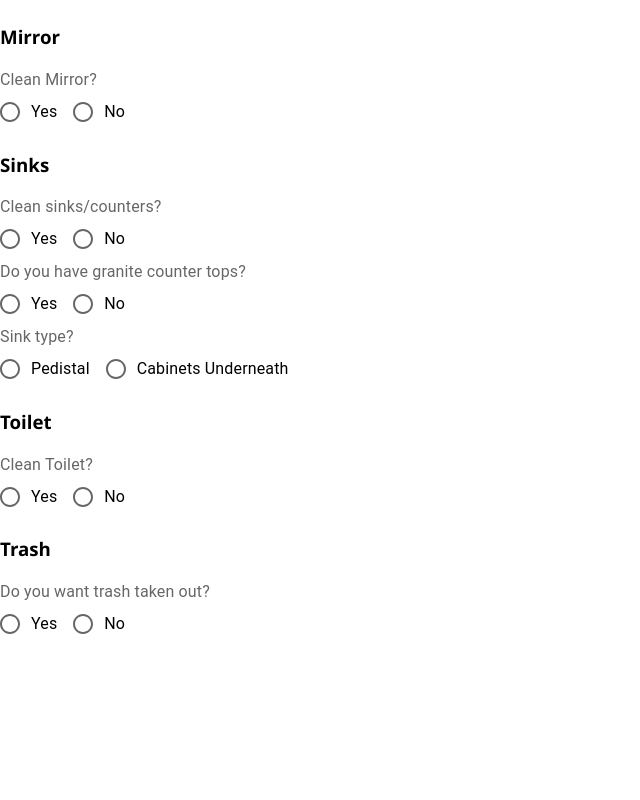
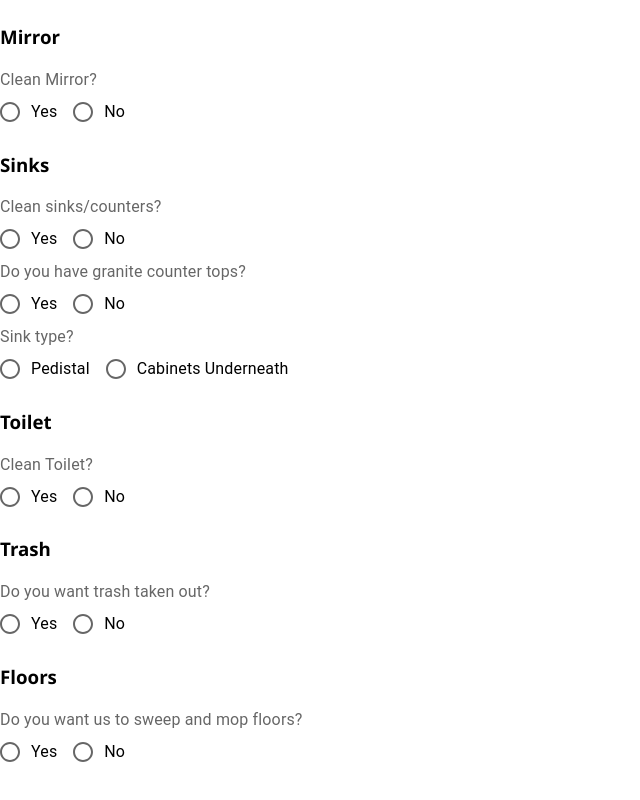
Before and after one commit to searley96/Honey-Does-App, a React (Create React App) app: page /#/bathroomForm in a window 1280 px wide. Shown: the part 192-992 px from the top of the page, without its empty margins (0-640 px from the left). Built offline with nearby package versions, Linux system fonts and the light colour scheme; no server answers.

Commit message:
created BathroomFloors component

```diff
--- /dev/null
+++ b/src/components/Client/Bathroom/BathroomFloors.jsx
@@ -0,0 +1,70 @@
+import React from "react";
+import { useDispatch } from "react-redux";
+import { useSelector } from "react-redux";
+import {
+  FormControl,
+  FormGroup,
+  RadioGroup,
+  FormLabel,
+  FormControlLabel,
+  Radio,
+} from "@mui/material";
+
+function BathroomFloors() {
+
+  const bathroom = useSelector((store) => store.clientBathroomReducer);
+  const dispatch = useDispatch();
+
+    return (
+        <>
+        <h3>Floors</h3>
+        <FormGroup>
+          <FormControl>
+            <FormLabel>Do you want us to sweep and mop floors?</FormLabel>
+            <RadioGroup
+            aria-labelledby="sweep-mop"
+            name="sweep-mop"
+            row
+            value={bathroom.sweep_mop_floor}
+            onChange={(event) =>
+              dispatch({
+                type: 'SET_SWEEP_MOP_FLOOR',
+                payload: event.target.value,
+              })
+            }
+          >
+            <FormControlLabel value="Yes" control={<Radio />} label="Yes" />
+            <FormControlLabel value="No" control={<Radio />} label="No" />
+          </RadioGroup>
+
+          {/* if sweep/mop is set to yes, display rugs option */}
+
+          {bathroom.sweep_mop_floor === "Yes" && (
+          <>
+            <FormLabel>
+              Do you have accent rugs that need to be moved/shaken beforehand?
+            </FormLabel>
+            <RadioGroup
+              aria-labelledby="shake-rugs"
+              name="shake-rugs"
+              row
+              value={bathroom.shake_rugs}
+              onChange={(event) =>
+                dispatch({
+                  type: 'SET_SHAKE_RUGS',
+                  payload: event.target.value,
+                })
+              }
+            >
+              <FormControlLabel value="Yes" control={<Radio />} label="Yes" />
+              <FormControlLabel value="No" control={<Radio />} label="No" />
+            </RadioGroup>
+          </>
+        )}
+          </FormControl>
+        </FormGroup>
+        </>
+    )
+};
+
+export default BathroomFloors;
--- a/src/components/Client/Bathroom/BathroomForm.jsx
+++ b/src/components/Client/Bathroom/BathroomForm.jsx
@@ -3,6 +3,7 @@ import MirrorGroup from "./MirrorGroup";
 import SinkGroup from "./SinkGroup";
 import ToiletGroup from "./ToiletGroup";
 import TrashForm from "./TrashForm";
+import BathroomFloors from "./BathroomFloors";
 
 function BathroomForm() {
     return (
@@ -12,6 +13,7 @@ function BathroomForm() {
         <SinkGroup />
         <ToiletGroup />
         <TrashForm />
+        <BathroomFloors />
         </>
     );
 }
--- a/src/components/Client/Bathroom/TrashForm.jsx
+++ b/src/components/Client/Bathroom/TrashForm.jsx
@@ -42,7 +42,9 @@ function TrashForm() {
           {bathroom.take_out_trash === "Yes" &&
           <>
           {/* Trash removal instructions */}
-          <FormLabel>Please enter trash removal instructions.</FormLabel>
+          <FormLabel>Please enter trash removal instructions.<br />
+          (Add to kitchen trash, take outside to dumpster, etc.)
+          </FormLabel>
           <TextField size='small' value={bathroom.take_out_trash_instructions}
               onChange={(event) =>
                   dispatch({
```
